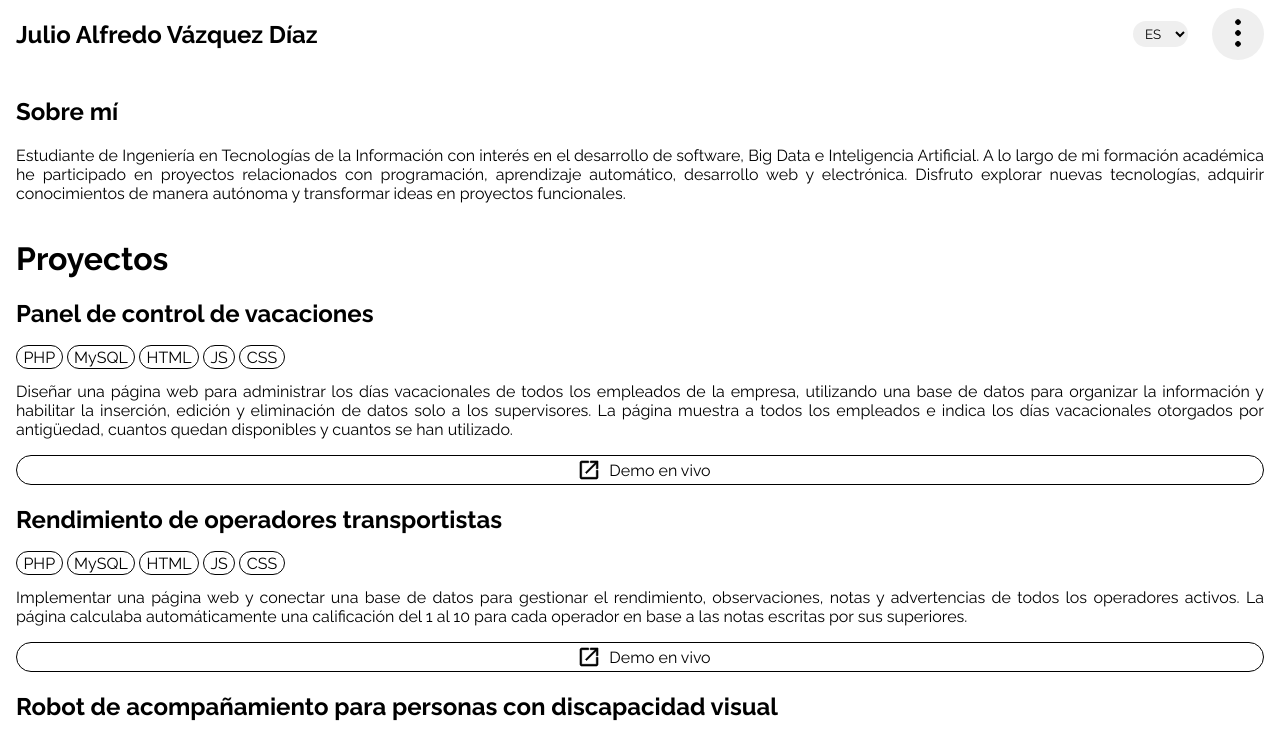
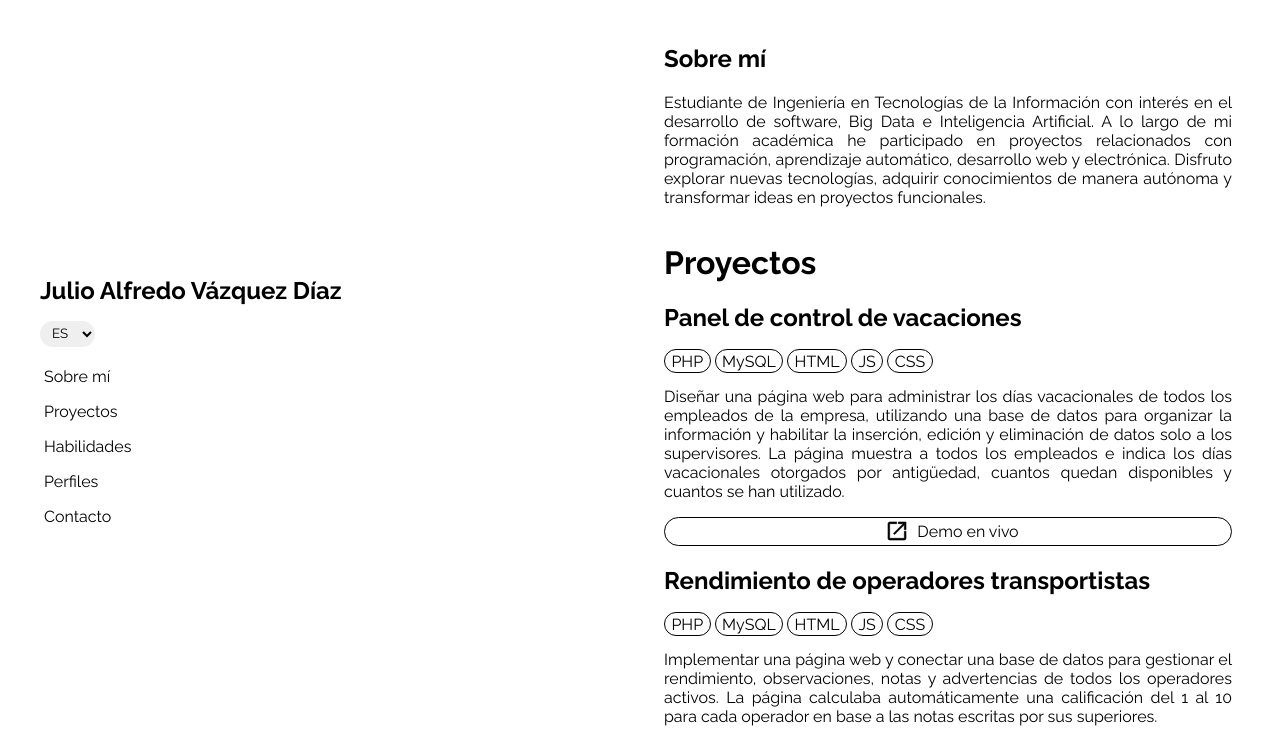
Before and after one commit to TheKokoDiaz/PortfolioDiaz, a plain HTML site: page index-es.html in a window 1280 px wide. Shown: the top 735 px of the page. Drawn offline with Linux system fonts and the light colour scheme.

Commit message:
Styles: Responsive design for laptop

```diff
--- a/assets/css/index.css
+++ b/assets/css/index.css
@@ -15,11 +15,23 @@ html, body{
     padding: 0;
 }
 
+body{
+    display: flex;
+    flex-direction: column;
+    align-items: center;
+}
+
 aside, main, section, footer{
     padding: 0.5rem 1rem;
 }
 
+main, section, footer{
+    max-width: 600px;
+}
+
 aside{
+    width: 100vw;
+
     top: 0;
     z-index: 5;
     position: sticky;
@@ -84,6 +96,25 @@ aside{
             width: 50%;
             color: black;
             text-align: center;
+            text-decoration: none;
+            border-radius: var(--rad);
+            padding: 0.25rem 0.75rem;
+
+            transition-duration: 200ms;
+        }
+
+        a:hover{
+            background-color: aliceblue;
+        }
+    }
+
+    #navigationList{
+        display: none;
+        flex-direction: column;
+
+        a{
+            width: 50%;
+            color: black;
             text-decoration: none;
             border-radius: var(--rad);
             padding: 0.25rem 0.75rem;
@@ -358,3 +389,55 @@ aside{
         }
     }
 }
+
+/* Query for laptops */
+@media screen and (min-width: 900px) {
+    body{
+        align-items: end;
+
+        padding: 1rem 2rem;
+    }
+
+    aside{
+        width: calc(100vw - 600px - 3rem);
+        border-radius: var(--rad);
+
+        top: 30vh;
+        left: 1rem;
+
+        position: fixed;
+        padding: 1rem;
+
+        header{
+            padding: 0 0.5rem;
+            gap: 0rem;
+
+            align-items: start;
+            flex-direction: column;
+
+            h1{
+                overflow: visible;
+                white-space: wrap;
+                flex-grow: 0;
+                margin-bottom: 0;
+            }
+
+            select{
+                margin: 1rem 0;
+            }
+
+            button{
+                display: none;
+            }
+        }
+
+        #navigationScreen{
+            display: none;
+        }
+
+        #navigationList{
+            display: flex;
+            gap: 0.5rem;
+        }
+    }
+}
--- a/index-es.html
+++ b/index-es.html
@@ -39,6 +39,14 @@
             <a onclick="closeNavScreen()" href="#skills">Habilidades</a>
             <a onclick="closeNavScreen()" href="#profiles">Perfiles</a>
             <a onclick="closeNavScreen()" href="#contact">Contacto</a>
+        </nav>
+
+        <nav id="navigationList">
+            <a href="#introduction">Sobre mí</a>
+            <a href="#projectCatalogue">Proyectos</a>
+            <a href="#skills">Habilidades</a>
+            <a href="#profiles">Perfiles</a>
+            <a href="#contact">Contacto</a>
         </nav>
     </aside>
 
```
